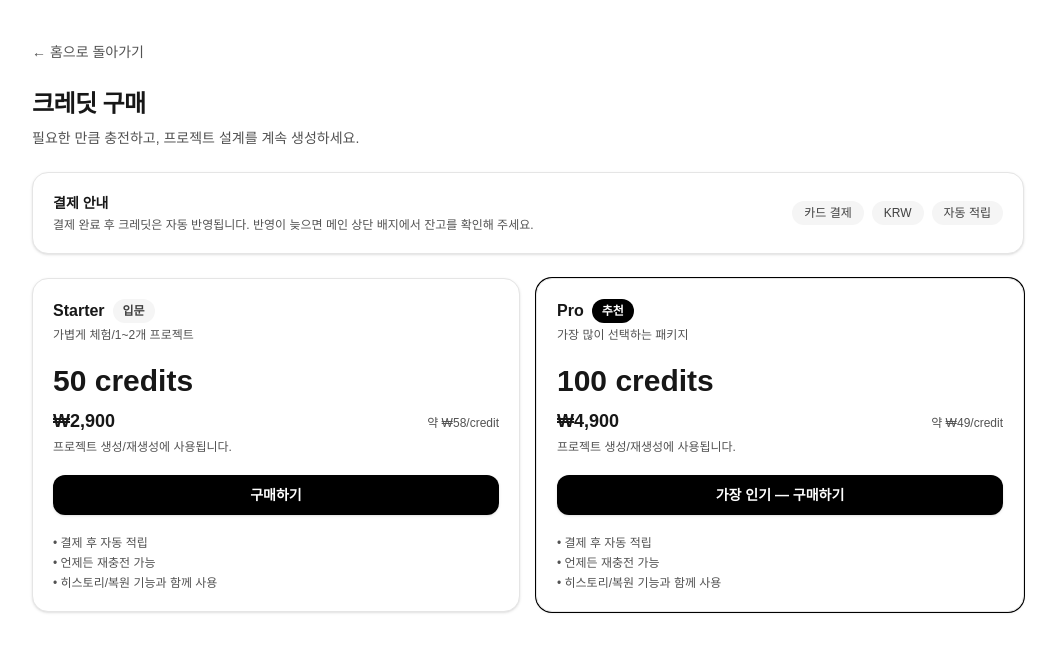
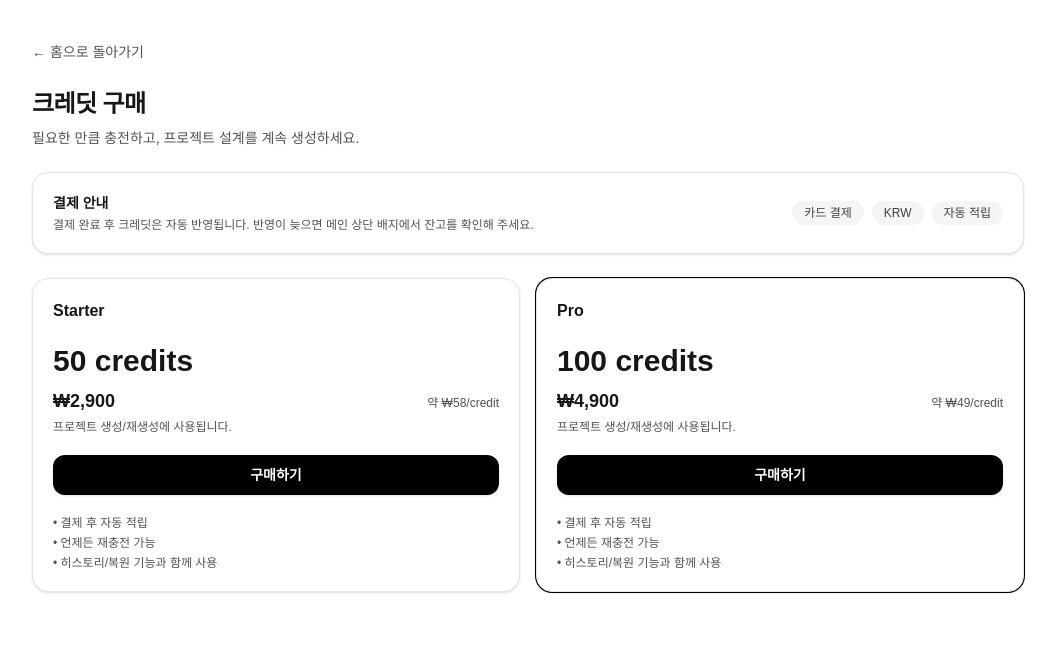
Before and after one commit to RootPark98/devPath, a Next.js app: page /billing in a window 1280 px wide. Shown: the top 652 px of the page, without its empty margins (112-1168 px from the left). Built offline with nearby package versions, Linux system fonts and the light colour scheme; no server answers; sample sign-in values are in the browser's storage.

Commit message:
chore: clean up payment page copy

```diff
--- a/app/billing/page.tsx
+++ b/app/billing/page.tsx
@@ -8,8 +8,6 @@ const PACKAGES = [
   {
     type: "starter" as const,
     name: "Starter",
-    badge: "입문",
-    desc: "가볍게 체험/1~2개 프로젝트",
     credits: 50,
     price: 2900,
     highlight: false,
@@ -17,8 +15,6 @@ const PACKAGES = [
   {
     type: "pro" as const,
     name: "Pro",
-    badge: "추천",
-    desc: "가장 많이 선택하는 패키지",
     credits: 100,
     price: 4900,
     highlight: true,
@@ -95,7 +91,7 @@ export default async function BillingPage() {
                 <div>
                   <div className="flex items-center gap-2">
                     <h2 className="text-base font-semibold">{p.name}</h2>
-                    <span
+                    {/* <span
                       className={[
                         "rounded-full px-2.5 py-1 text-xs font-semibold",
                         p.highlight
@@ -103,10 +99,8 @@ export default async function BillingPage() {
                           : "bg-neutral-100 text-neutral-700 dark:bg-neutral-800 dark:text-neutral-100",
                       ].join(" ")}
                     >
-                      {p.badge}
-                    </span>
+                    </span> */}
                   </div>
-                  <p className="mt-1 text-xs dp-muted">{p.desc}</p>
                 </div>
               </div>
 
@@ -128,7 +122,7 @@ export default async function BillingPage() {
               <div className="mt-5">
                 <BuyCreditsButton
                   packageType={p.type}
-                  label={p.highlight ? "가장 인기 — 구매하기" : "구매하기"}
+                  label={ "구매하기" }
                 />
               </div>
 
```
